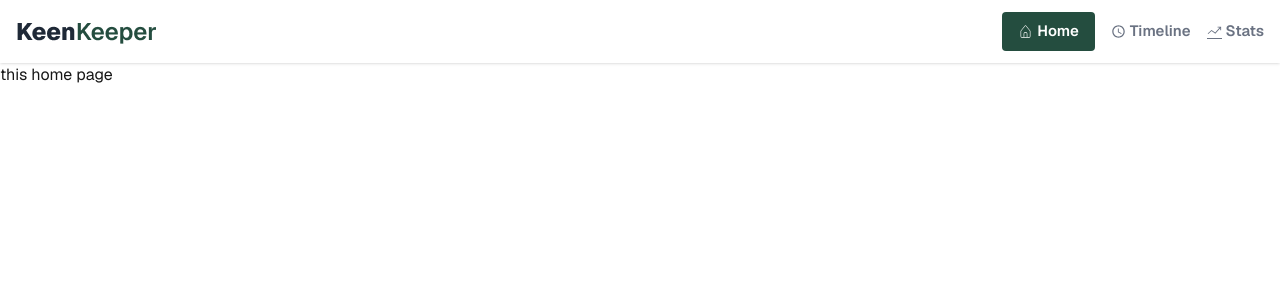
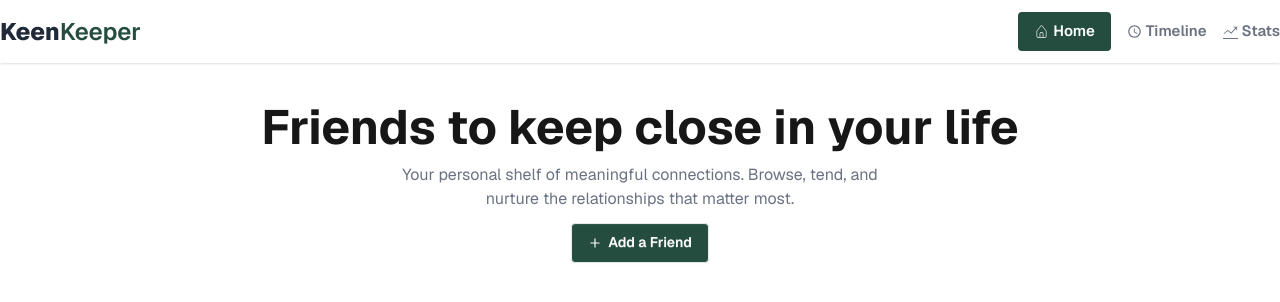
Before and after one commit to dev-shamim84/kinkeeper-A7, a Next.js app: page / in a window 1280 px wide. Shown: the top 302 px of the page. Built offline with nearby package versions, Linux system fonts and the light colour scheme.

Commit message:
banner section complete

```diff
--- a/src/app/page.js
+++ b/src/app/page.js
@@ -1,3 +1,5 @@
+import Banner from "@/components/Banner";
+
 export const metadata = {
   title: "Home -kinKeeper",
 };
@@ -5,7 +7,7 @@ export const metadata = {
 export default function Home() {
   return (
     <div>
-      <h2>this home page</h2>
+      <Banner />
     </div>
   );
 }
--- /dev/null
+++ b/src/components/Banner.jsx
@@ -0,0 +1,29 @@
+"use client";
+import React from "react";
+import { FiPlus } from "react-icons/fi";
+const Banner = () => {
+  return (
+    <section>
+      <div className="container mx-auto">
+        <div className="flex flex-col justify-center items-center space-y-3 my-10">
+          <h1 className="text-5xl font-bold">
+            Friends to keep close in your life
+          </h1>
+          <p className="text-center text-gray-500 ">
+            Your personal shelf of meaningful connections. Browse, tend, and{" "}
+            <br />
+            nurture the relationships that matter most.
+          </p>
+          <div>
+            <button className="flex items-center btn bg-[#244D3F] text-white">
+              <FiPlus />
+              Add a Friend
+            </button>
+          </div>
+        </div>
+      </div>
+    </section>
+  );
+};
+
+export default Banner;
--- a/src/components/Navbar.jsx
+++ b/src/components/Navbar.jsx
@@ -16,7 +16,7 @@ const Navbar = () => {
   const pathname = usePathname();
   return (
     <nav className="bg-[#ffffff] shadow sticky top-0  z-50 ">
-      <div className="container mx-auto px-4">
+      <div className="container mx-auto">
         <div className="flex items-center justify-between py-3">
           <div className=" font-bold flex gap-2 items-center">
             <Image src={logoImg} />
```
